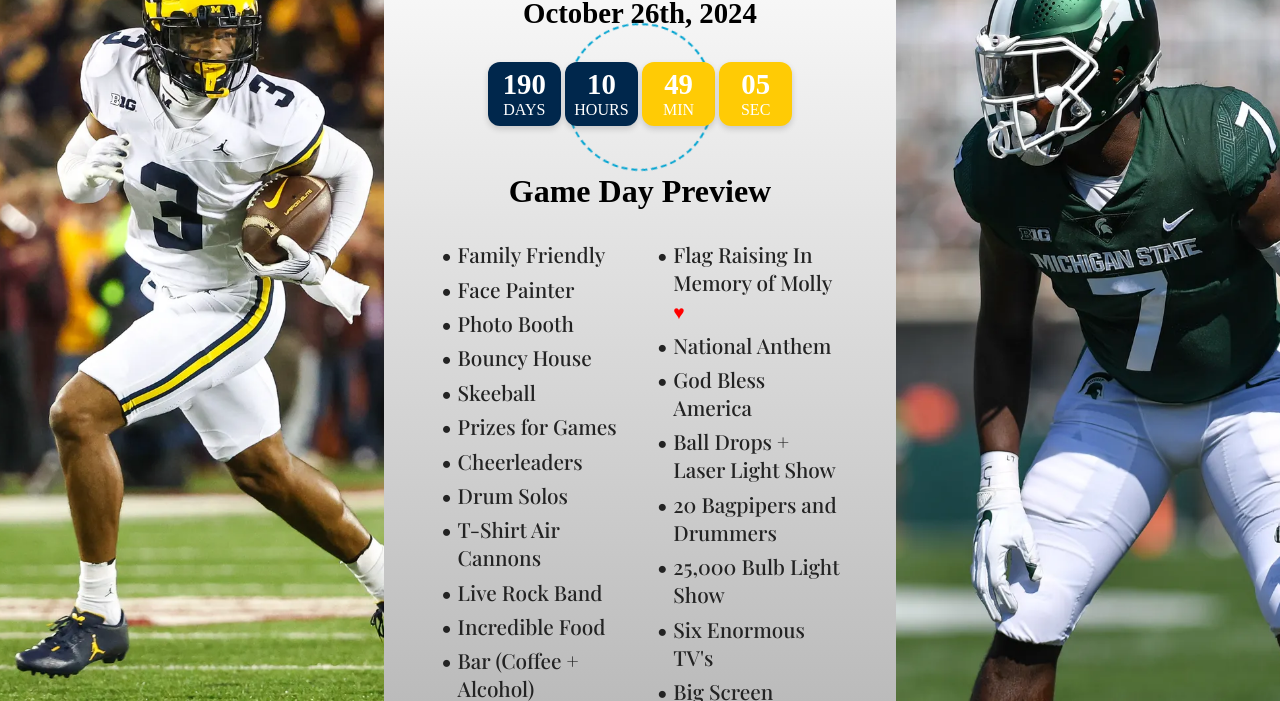
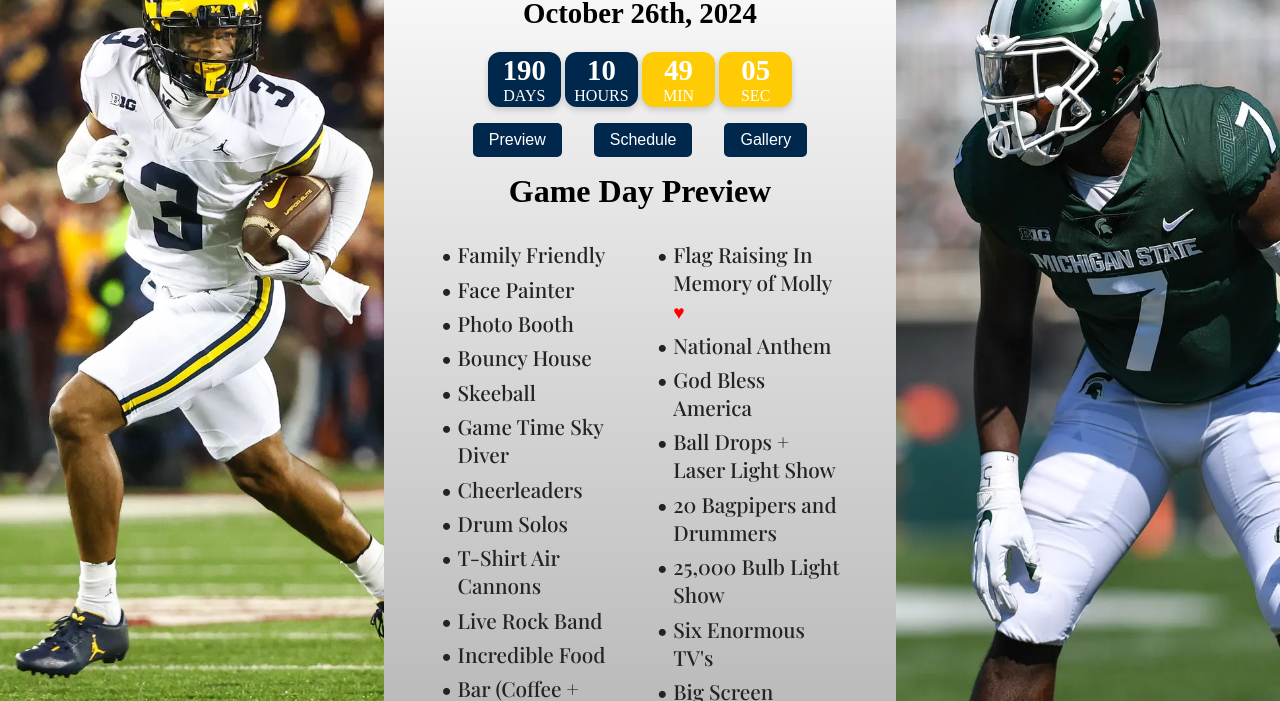
Before and after one commit to jacob-hill90/joestg, a plain HTML site: page index.html in a window 1280 px wide. Shown: the part 99-800 px from the top of the page. Drawn offline with nearby package versions, Linux system fonts and the light colour scheme; a web font is replaced by a local one.

Commit message:
added images and sections

```diff
--- a/index.html
+++ b/index.html
@@ -25,9 +25,6 @@
         <h4 id="event-date">October 26th, 2024</h4>
       </div>
       <div class="middle-container">
-        <div class="circleDiv">
-          <div class="animation"></div>
-        </div>
         <section class="timeContainer">
           <div class="wrapper">
             <div class="days">
@@ -48,8 +45,20 @@
             </div>
           </div>
         </section>
+        <div class="section-container">
+          <button class="preview-button" onclick="showPreview()">
+            Preview
+          </button>
+          <button class="schedule-button" onclick="showSchedule()">
+            Schedule
+          </button>
+          <button class="gallery-button" onclick="showGallery()">
+            Gallery
+          </button>
+        </div>
       </div>
-      <div class="bottom-container">
+
+      <div class="bottom-container" id="default-bottom-container">
         <h3 class="bottom-h3">Game Day Preview</h3>
         <div class="bottom-column left">
           <ul>
@@ -58,7 +67,7 @@
             <li>Photo Booth</li>
             <li>Bouncy House</li>
             <li>Skeeball</li>
-            <li>Prizes for Games</li>
+            <li>Game Time Sky Diver</li>
             <li>Cheerleaders</li>
             <li>Drum Solos</li>
             <li>T-Shirt Air Cannons</li>
@@ -89,6 +98,31 @@
           </ul>
         </div>
       </div>
+      <div
+        class="bottom-container"
+        id="schedule-container"
+        style="display: none"
+      >
+        <div class="schedule-content">
+          <h3>Schedule</h3>
+          <p>Schedule will be released as we get closer to gameday.</p>
+        </div>
+      </div>
+      <div
+        class="bottom-container"
+        id="gallery-container"
+        style="display: none"
+      >
+        <h3 class="gallery-text">Gallery</h3>
+        <div class="image-gallery">
+          <img src="/images/1.jpg" alt="Image 1" />
+          <img src="/images/2.jpg" alt="Image 2" />
+          <img src="/images/3.jpg" alt="Image 3" />
+          <img src="/images/4.jpg" alt="Image 4" />
+          <img src="/images/5.jpg" alt="Image 5" />
+          <img src="/images/clear.png" alt="Clear" />
+        </div>
+      </div>
     </div>
   </body>
   <script src="main.js"></script>
--- a/main.js
+++ b/main.js
@@ -30,3 +30,21 @@ setInterval(countdown, 1000);
 document.getElementById("logo").addEventListener("click", function () {
   location.reload();
 });
+
+function showSchedule() {
+  document.getElementById("default-bottom-container").style.display = "none";
+  document.getElementById("gallery-container").style.display = "none";
+  document.getElementById("schedule-container").style.display = "block";
+}
+
+function showGallery() {
+  document.getElementById("default-bottom-container").style.display = "none";
+  document.getElementById("schedule-container").style.display = "none";
+  document.getElementById("gallery-container").style.display = "block";
+}
+
+function showPreview() {
+  document.getElementById("default-bottom-container").style.display = "flex";
+  document.getElementById("schedule-container").style.display = "none";
+  document.getElementById("gallery-container").style.display = "none";
+}
--- a/styles.css
+++ b/styles.css
@@ -79,7 +79,7 @@ body {
 
 .timeContainer {
   position: absolute;
-  top: calc(50% - 2.2rem);
+  top: calc(50% - 2.8rem);
   width: 90%;
 }
 
@@ -93,7 +93,7 @@ body {
   color: #ccc;
   text-align: center;
   width: 24%;
-  height: 4rem;
+  height: 3.4rem;
   border-radius: 12px;
   box-shadow: 0 3px 6px rgba(0, 0, 0, 0.16);
 }
@@ -118,36 +118,6 @@ body {
 
 .timeContainer .wrapper div h2 {
   font-size: 1.8rem;
-}
-
-.circleDiv {
-  position: absolute;
-  top: 50%;
-  left: 50%;
-  transform: translate(-50%, -50%) rotate(0deg); /* Initial rotation */
-  width: 6rem;
-  height: 6rem;
-  border-radius: 50%;
-  border: 2px dashed #00a3d0;
-  animation: rotatingCircle infinite linear 100s; /* Apply rotation animation */
-}
-
-.animation {
-  position: absolute;
-  top: 50%;
-  left: 50%;
-  width: 100%;
-  height: 100%;
-  animation: rotatingCircle infinite linear 100s;
-}
-
-@keyframes rotatingCircle {
-  from {
-    transform: translate(-50%, -50%) rotate(0deg); /* Starting position */
-  }
-  to {
-    transform: translate(-50%, -50%) rotate(360deg); /* Ending position */
-  }
 }
 
 .bottom-h3 {
@@ -200,6 +170,15 @@ ul li::before {
   margin-left: 1rem;
 }
 
+.section-container {
+  position: absolute;
+  bottom: 0rem;
+  width: 100%;
+  display: flex;
+  justify-content: center;
+  margin-top: 1.5rem; /* Adjust margin as needed */
+}
+
 /* CSS for tablets and larger screens */
 @media only screen and (min-width: 768px) {
   #event-date {
@@ -210,18 +189,6 @@ ul li::before {
     padding: 1rem;
     width: 60%;
     margin: auto;
-  }
-
-  .circleDiv {
-    position: absolute;
-    top: 50%;
-    left: 50%;
-    transform: translate(-50%, -50%) rotate(0deg); /* Initial rotation */
-    width: 9rem;
-    height: 9rem;
-    border-radius: 50%;
-    border: 2px dashed #00a3d0;
-    animation: rotatingCircle infinite linear 100s; /* Apply rotation animation */
   }
 
   .bottom-container {
@@ -254,6 +221,15 @@ ul li::before {
   .left {
     margin-left: 0.2rem;
   }
+
+  .section-container {
+    position: absolute;
+    bottom: 1rem;
+    width: 100%;
+    display: flex;
+    justify-content: center;
+    margin-top: 1.5rem; /* Adjust margin as needed */
+  }
 }
 
 /* CSS for tablets and larger screens */
@@ -269,3 +245,63 @@ ul li::before {
     display: block;
   }
 }
+
+.schedule-button,
+.gallery-button,
+.preview-button {
+  padding: 0.5rem 1rem;
+  margin: 0 1rem; /* Adjust margin between buttons */
+  font-size: 1rem;
+  background-color: #00274c; /* Adjust button colors */
+  color: white;
+  border: none;
+  border-radius: 5px;
+  cursor: pointer;
+  transition: background-color 0.3s;
+}
+
+.schedule-button:hover,
+.gallery-button:hover {
+  background-color: #004080; /* Adjust hover background color */
+}
+
+@media only screen and (min-width: 768px) {
+  .section-container {
+    margin-top: 2rem; /* Adjust margin for larger screens */
+  }
+}
+
+.schedule-content {
+  text-align: center;
+  padding: 2rem; /* Adjust padding as needed */
+}
+
+.schedule-content h3 {
+  font-size: 1.5rem; /* Adjust font size as needed */
+  margin-bottom: 1rem; /* Adjust margin as needed */
+}
+
+.schedule-content p {
+  font-size: 1rem; /* Adjust font size as needed */
+  color: #666; /* Adjust color as needed */
+}
+
+.gallery-text {
+  text-align: center;
+  margin-top: 0.4rem;
+  margin-bottom: 0.4rem;
+}
+
+.image-gallery {
+  display: flex;
+  flex-direction: column;
+  align-items: center;
+  overflow-y: auto; /* Enable vertical scrolling */
+  max-height: 100%; /* Set a maximum height for the gallery */
+}
+
+.image-gallery img {
+  max-width: 100%;
+  height: auto;
+  margin-bottom: 10px; /* Adjust spacing between images */
+}
```
Also changed, not shown: images/2.jpg (added), images/clear.png (added), 6 other files.
